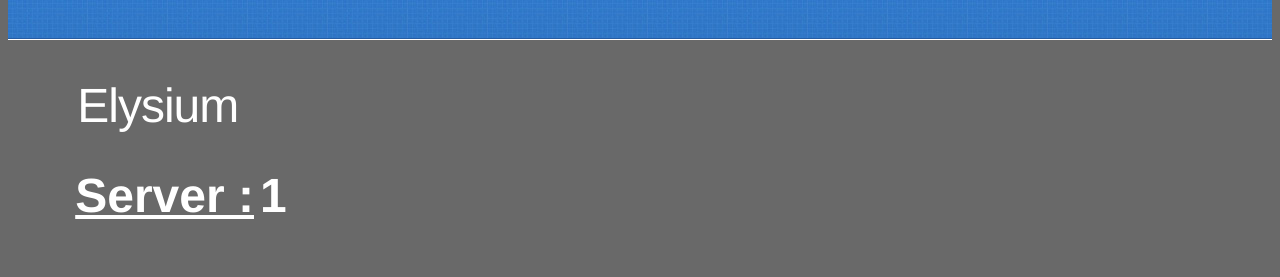
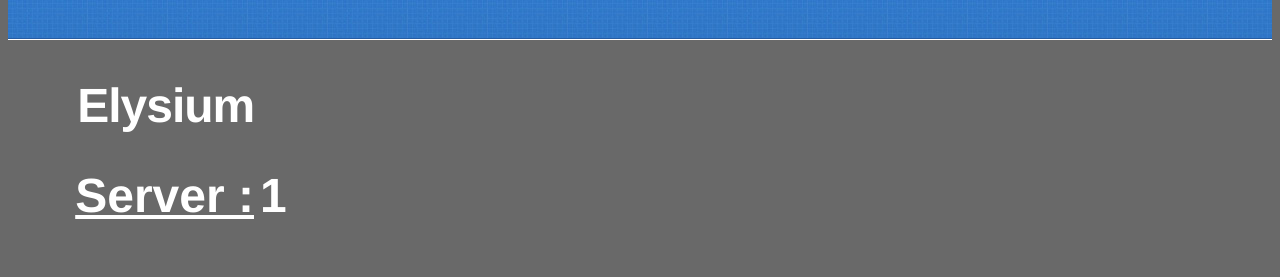
Before and after one commit to DerekR0123/Rossfitness.github.io, a Jekyll site: the page index.html, which Jekyll copies as it is, in a window 1280 px wide. Shown: the part 223-500 px from the top of the page. Built offline with Jekyll 4.4.1, drawn with Linux system fonts in a browser that asks for light colours.

Commit message:
Update index.html

```diff
--- a/index.html
+++ b/index.html
@@ -28,7 +28,7 @@
     <div id="content-wrapper">
       <div class="inner clearfix">
         <section id="main-content">
-<a id="designer-templates" class="anchor" href="#designer-templates" aria-hidden="true><span aria-hidden="true" class="octicon octicon-link"></span></a><h1><FONT size= "26" COLOR= "#FFFFFF">Elysium</h1></font>
+<a id="designer-templates" class="anchor" href="#designer-templates" aria-hidden="true><span aria-hidden="true" class="octicon octicon-link"></span></a><h1><FONT size= "28" COLOR= "#FFFFFF"><strong>Elysium</h1></strong></font>
 
 <h2><p><FONT size="15" COLOR= "FFFFFF"><u>Server :</u></font>        <strong><font size="23" color= "FFFFFF">1</strong></font></p></h2><br>
 
```
